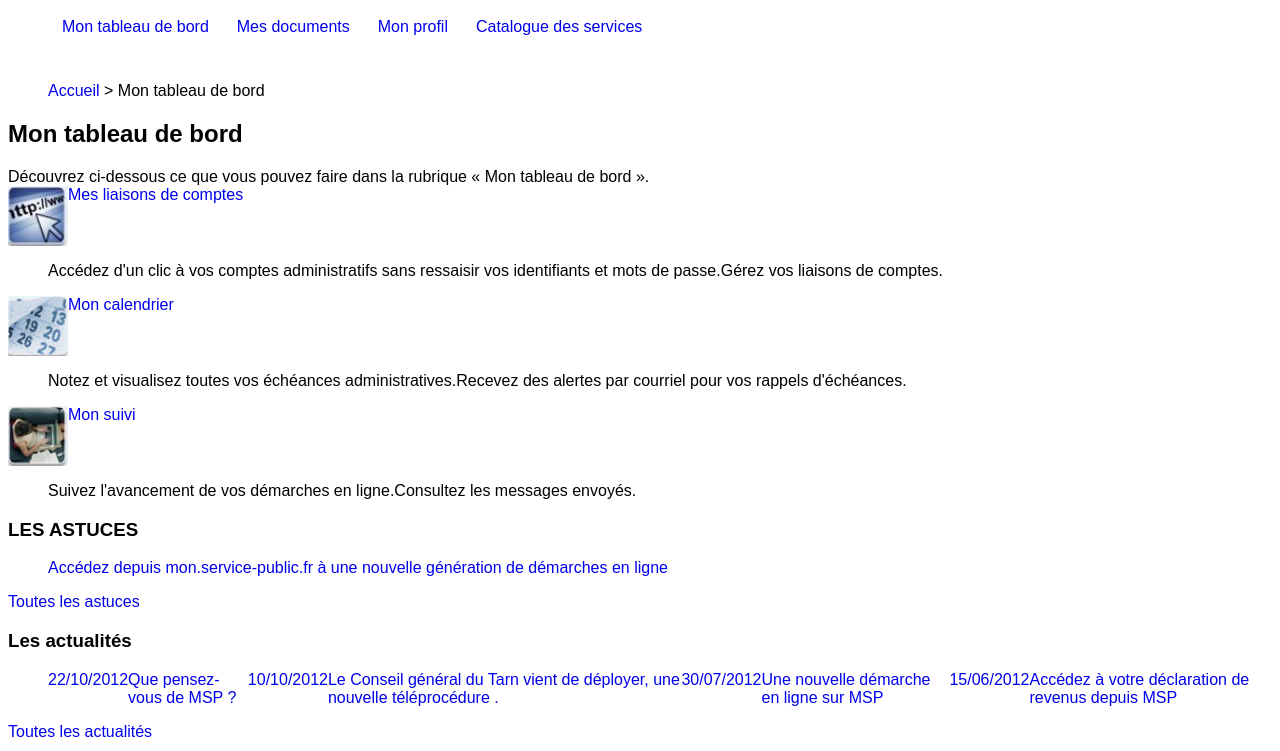
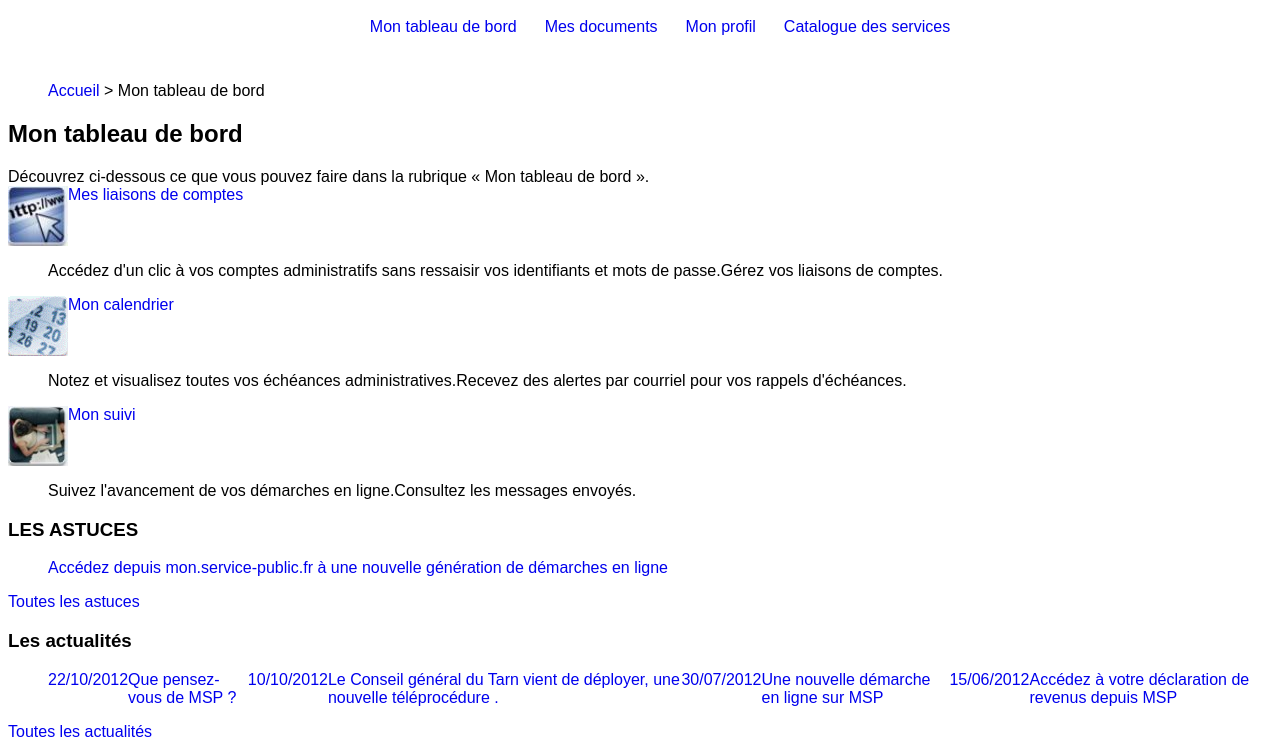
Before and after one commit to ShanthakumarThanus/mon-service-public, a plain HTML site: page index.html in a window 1280 px wide. Shown: the part 97-848 px from the top of the page. Drawn offline with Linux system fonts and the light colour scheme.

Commit message:
centrer nav

```diff
--- a/style.css
+++ b/style.css
@@ -35,6 +35,12 @@ ul ul {
     border: 1px solid #ccc;
 }
 
+nav {
+    width: 100%;
+    display: flex;
+    justify-content: center;
+}
+
 #recherche_conteneur {
     display: flex;
     float: right;
@@ -43,4 +49,5 @@ ul ul {
 nav > ul > li {
     display: flex;
     padding: 14px;
+
 }
```
